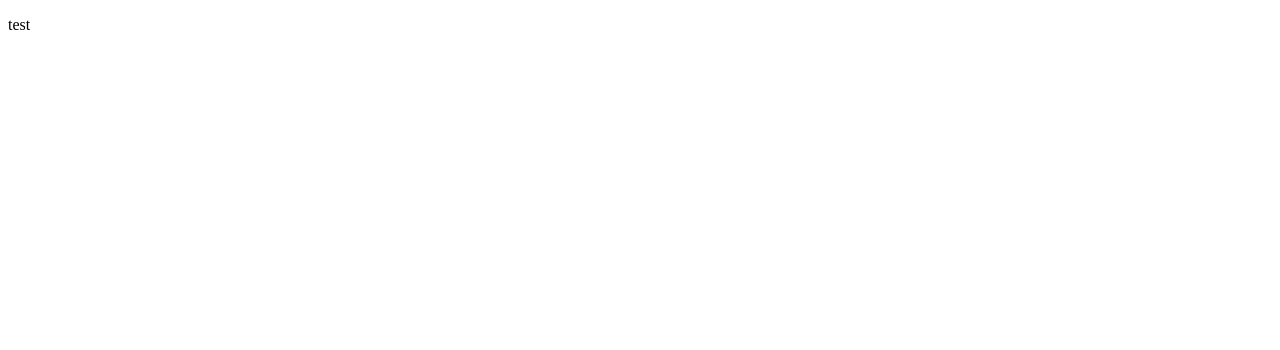
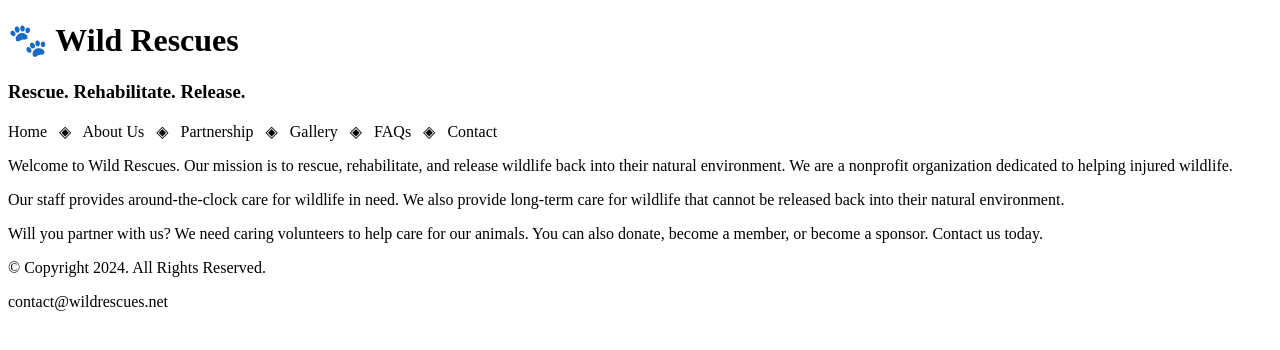
Before and after one commit to Notgoldwag/GTC-WEB-DEV-COURSE, a plain HTML site: page index.html in a window 1280 px wide. Drawn offline with Linux system fonts and the light colour scheme.

Commit message:
lab2-version1

```diff
--- a/index.html
+++ b/index.html
@@ -1,12 +1,48 @@
 <!DOCTYPE html>
 <html lang="en">
+<!--
+Student Name: Yaswanth Kandra
+File Name: index.html
+Date: 2024-06-05
+-->
+
 <head>
-    <meta charset="UTF-8">
-    <meta name="viewport" content="width=device-width, initial-scale=1.0">
-    <title>Test</title>
+    <meta charset="utf-8">
+    <title>Wild Rescues: Home</title>
 </head>
+
 <body>
-    <p> test </p>
+    <header>
+        <h1>&#128062; Wild Rescues</h1>
+        <h3>Rescue. Rehabilitate. Release.</h3>
+    </header>
 
+    <nav>
+        <p>
+            Home &nbsp; &#9672; &nbsp; About Us &nbsp; &#9672; &nbsp; Partnership &nbsp; &#9672; &nbsp; Gallery &nbsp;
+            &#9672; &nbsp; FAQs &nbsp; &#9672; &nbsp; Contact
+        </p>
+    </nav>
+
+    <main>
+        <p>
+            Welcome to Wild Rescues. Our mission is to rescue, rehabilitate, and release wildlife back into their
+            natural environment. We are a nonprofit organization dedicated to helping injured wildlife.
+        </p>
+        <p>
+            Our staff provides around-the-clock care for wildlife in need. We also provide long-term care for wildlife
+            that cannot be released back into their natural environment.
+        </p>
+        <p>
+            Will you partner with us? We need caring volunteers to help care for our animals. You can also donate,
+            become a member, or become a sponsor. Contact us today.
+        </p>
+    </main>
+
+    <footer>
+        <p>&copy; Copyright 2024. All Rights Reserved.</p>
+        <p>contact@wildrescues.net</p>
+    </footer>
 </body>
+
 </html>
```
